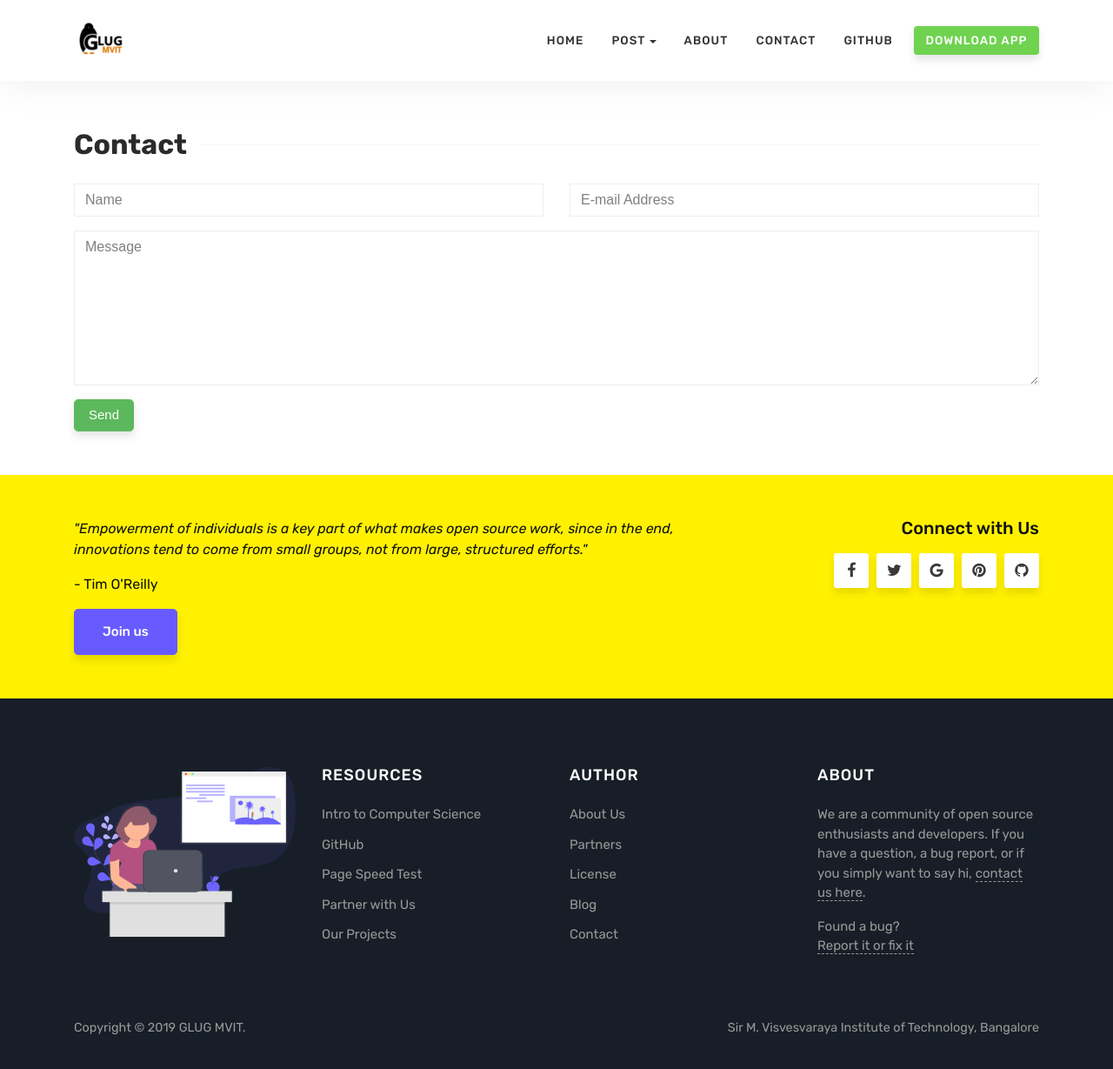
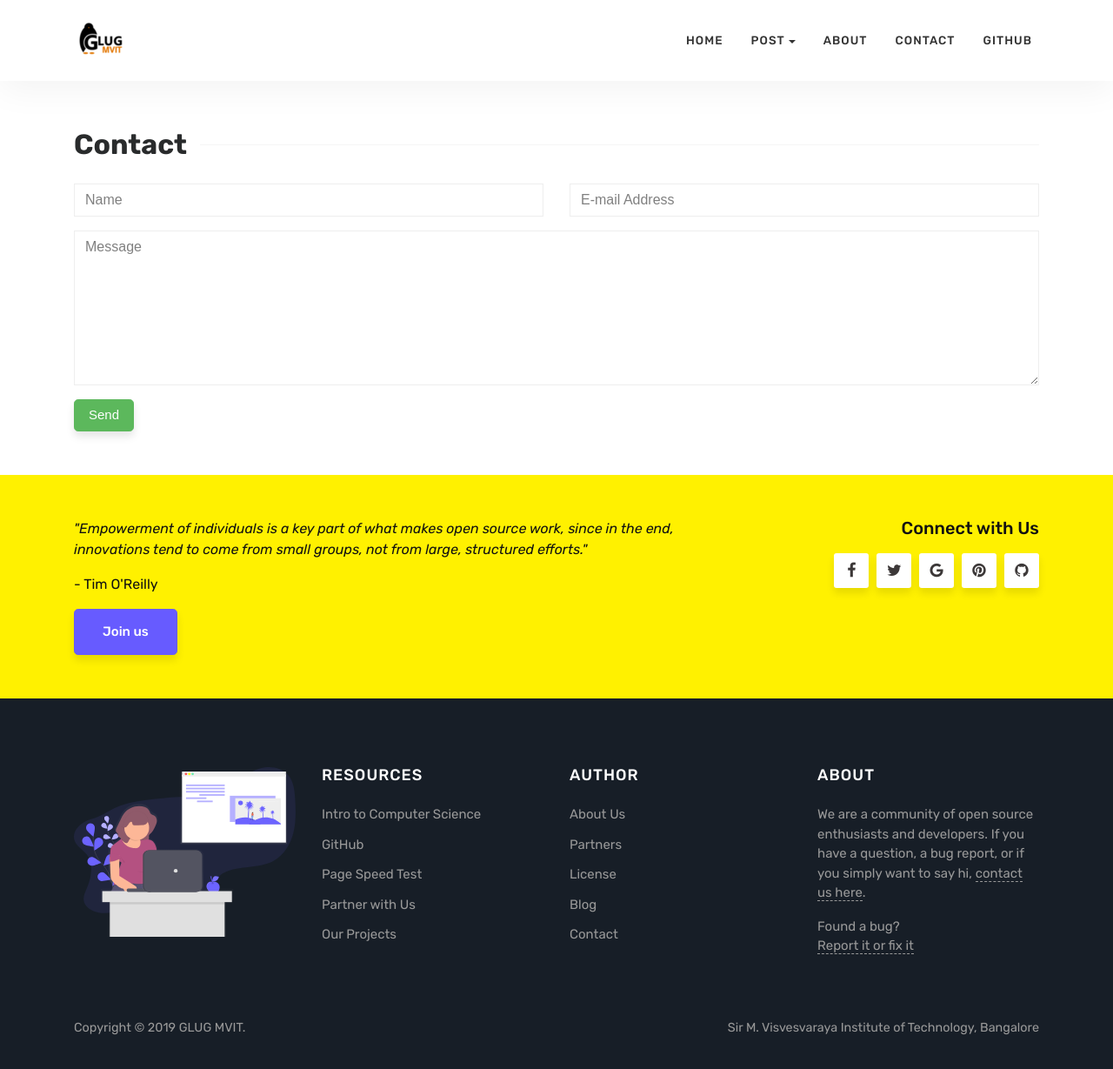
Before and after one commit to glugmvit/glugmvit.github.io, a Jekyll site: the page built from contact.html, in a window 1280 px wide and 1239 px high. Shown: the top 1229 px of the window at 87% size. Built offline with Jekyll 4.4.1, drawn with Linux system fonts in a browser that asks for light colours.

Commit message:
Remove download button from nav bar

```diff
--- a/_layouts/default.html
+++ b/_layouts/default.html
@@ -82,9 +82,9 @@
                 </li>
 
 
-                <li class="nav-item">
-                    <a class="nav-link highlight" href="#">Download App</a>
-                </li>
+                <!-- <li class="nav-item">                 -->
+                    <!-- <a class="nav-link highlight" href="#">Download App</a> -->
+                <!-- </li>  -->
 
             </ul>
             <!-- End Menu -->
```
